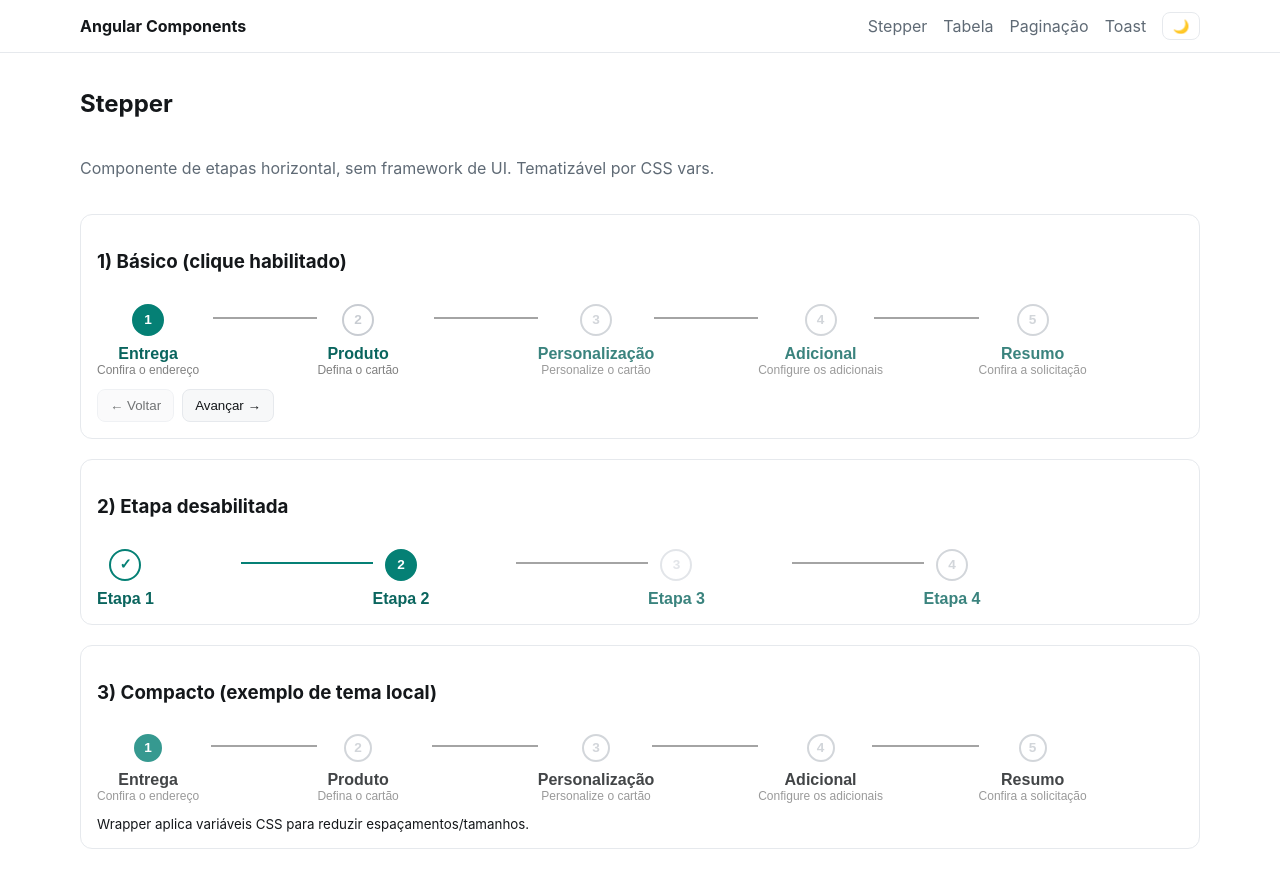
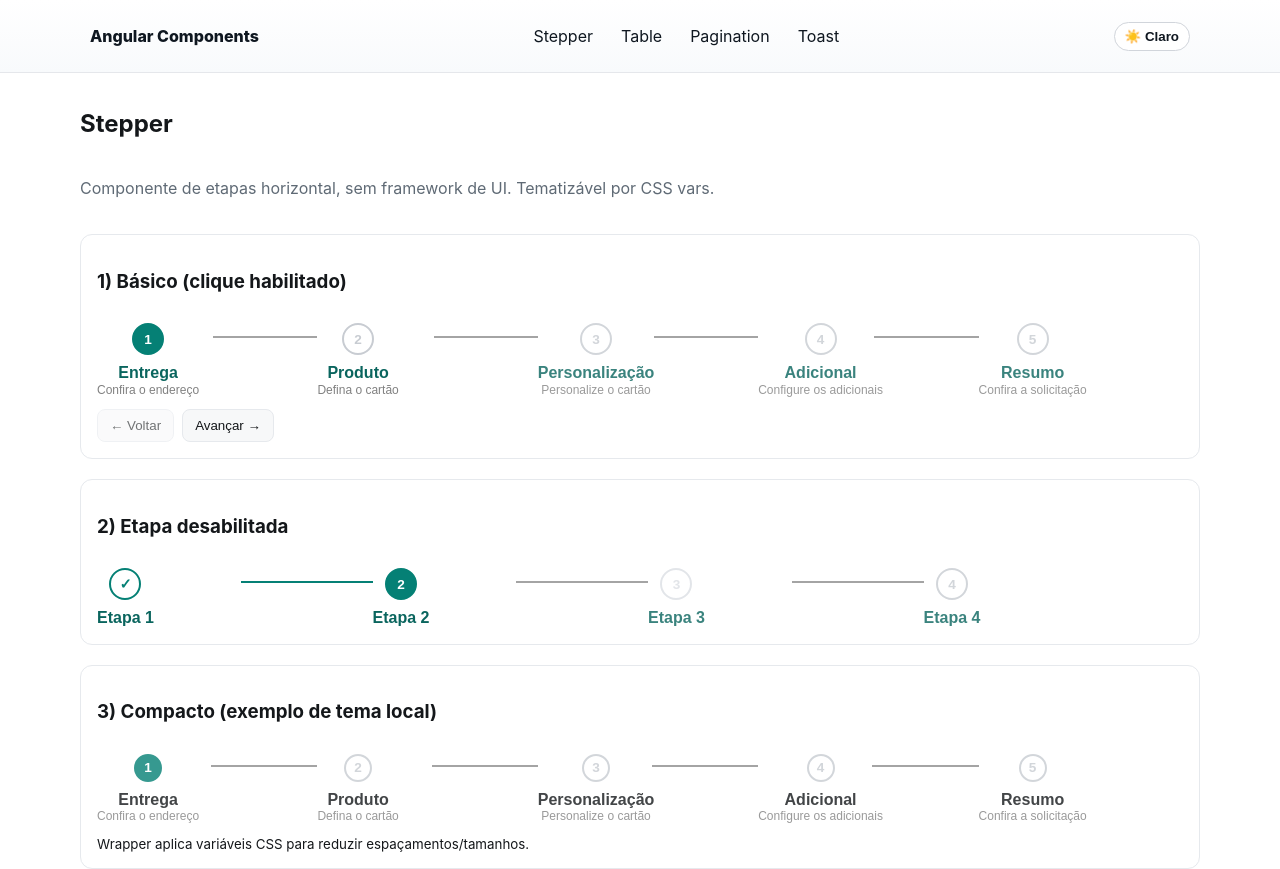
Before and after one commit to AysllaGomes/angular-components, an Angular app: page /demo in a window 1280 px wide. Shown: the top 869 px of the page. Built offline with nearby package versions, Linux system fonts and the light colour scheme.

Commit message:
feat(demo): new sticky header with nav and theme toggle
- DemoHeader refeito (HTML/SASS) com marca, navegação e botão de tema
- Acessibilidade: skip-link, melhor contraste no dark
- Utilitários globais: .container e scroll-margin para anchors

```diff
--- a/src/app/demo/layout/header/header.component.html
+++ b/src/app/demo/layout/header/header.component.html
@@ -1,17 +1,22 @@
+<a class="skip-link" href="#main">Pular para o conteúdo</a>
+
 <header class="demo-header">
-  <div class="container">
-    <a class="brand" routerLink="/">Angular Components</a>
+  <div class="container hdr">
+    <a class="brand" href="#top" aria-label="Página inicial">
+      Angular Components
+    </a>
 
-    <nav class="nav">
+    <nav class="nav" aria-label="Seções da demo">
       <a href="#stepper">Stepper</a>
-      <a href="#table">Tabela</a>
-      <a href="#pagination">Paginação</a>
+      <a href="#table">Table</a>
+      <a href="#pagination">Pagination</a>
       <a href="#toast">Toast</a>
-      <!-- futuramente: <a href="#badge">Badge</a> ... -->
     </nav>
 
-    <button type="button" class="theme-btn" (click)="toggle()">
-      {{ current() === 'light' ? '🌙' : '☀️' }}
-    </button>
+    <div class="actions">
+      <button class="pill" type="button" (click)="toggleTheme()">
+        {{ theme.theme() === 'light' ? '☀️ Claro' : '🌙 Escuro' }}
+      </button>
+    </div>
   </div>
 </header>
--- a/src/app/demo/layout/header/header.component.sass
+++ b/src/app/demo/layout/header/header.component.sass
@@ -1,38 +1,81 @@
+/* skip link (acessibilidade) */
+.skip-link
+  position: absolute
+  left: -9999px
+  top: auto
+  width: 1px
+  height: 1px
+  overflow: hidden
+  &:focus
+    position: fixed
+    left: 16px
+    top: 16px
+    width: auto
+    height: auto
+    background: #111827
+    color: #fff
+    padding: .5rem .75rem
+    border-radius: .5rem
+    z-index: 999
+
 .demo-header
   position: sticky
   top: 0
-  z-index: 20
-  backdrop-filter: blur(6px)
-  border-bottom: 1px solid var(--border)
-  background: color-mix(in oklab, var(--bg) 85%, transparent)
+  z-index: 50
+  border-bottom: 1px solid var(--hdr-border)
+  background: var(--hdr-bg)
+  backdrop-filter: saturate(180%) blur(8px)
 
-  .container
-    max-width: 1120px
-    margin: 0 auto
-    padding: .75rem 1rem
-    display: grid
-    grid-template-columns: 1fr auto auto
-    align-items: center
-    gap: 1rem
+.hdr
+  display: grid
+  grid-template-columns: auto 1fr auto
+  align-items: center
+  gap: 16px
+  min-height: 56px
+  padding: 8px 0
 
+.brand
+  font-weight: 800
+  text-decoration: none
+  color: var(--hdr-link)
+
+.nav
+  display: flex
+  gap: 12px
+  flex-wrap: wrap
+  justify-content: center
+  a
+    color: var(--hdr-link)
+    text-decoration: none
+    padding: 6px 8px
+    border-radius: 8px
+    &:hover
+      background: var(--hdr-link-hover)
+
+.actions
+  display: flex
+  gap: 8px
+
+.pill
+  appearance: none
+  border: 1px solid var(--hdr-pill-border)
+  background: var(--hdr-pill-bg)
+  color: var(--hdr-pill-color)
+  padding: 6px 10px
+  border-radius: 9999px
+  font-weight: 600
+  cursor: pointer
+
+@media (max-width: 840px)
+  .hdr
+    grid-template-columns: auto 1fr
+    grid-template-areas: 'brand actions' 'nav nav'
+    row-gap: 8px
   .brand
-    font-weight: 700
-    text-decoration: none
-    color: var(--fg)
-
+    grid-area: brand
   .nav
-    display: flex
-    gap: 1rem
-    a
-      color: var(--muted)
-      text-decoration: none
-      &:hover
-        color: var(--fg)
-
-  .theme-btn
-    border: 1px solid var(--border)
-    background: var(--surface)
-    color: var(--fg)
-    padding: .35rem .6rem
-    border-radius: .5rem
-    cursor: pointer
+    grid-area: nav
+    justify-content: flex-start
+  .actions
+    grid-area: actions
+    justify-content: flex-end
--- a/src/app/demo/layout/header/header.component.ts
+++ b/src/app/demo/layout/header/header.component.ts
@@ -1,4 +1,3 @@
-import { RouterLink } from '@angular/router';
 import { Component, inject } from '@angular/core';
 
 import { ThemeService } from '../../../shared/services/theme.service';
@@ -6,12 +5,10 @@ import { ThemeService } from '../../../shared/services/theme.service';
 @Component({
   selector: 'app-demo-header',
   standalone: true,
-  imports: [RouterLink],
   templateUrl: './header.component.html',
   styleUrl: './header.component.sass'
 })
 export class HeaderComponent {
-  private theme = inject(ThemeService);
-  current = this.theme.theme;
-  toggle = () => this.theme.toggle();
+  theme = inject(ThemeService);
+  toggleTheme() { this.theme.toggle(); }
 }
--- a/src/styles.sass
+++ b/src/styles.sass
@@ -21,8 +21,25 @@
 
   --stepper-bullet-size: 28px
 
+:root
+  --hdr-bg: linear-gradient(180deg, #ffffff 0, #f8fafc 100%)
+  --hdr-border: #e5e7eb
+  --hdr-link: #0f1720
+  --hdr-link-hover: #eef2f7
+  --hdr-pill-bg: #ffffff
+  --hdr-pill-border: #d1d5db
+  --hdr-pill-color: #0f1720
+
 /* Tema escuro */
 :root[data-theme="dark"]
+  --hdr-bg: #0c0d10
+  --hdr-border: #273142
+  --hdr-link: #e5e7eb
+  --hdr-link-hover: #1f2937
+  --hdr-pill-bg: #0f1720
+  --hdr-pill-border: #334155
+  --hdr-pill-color: #e5e7eb
+
   --bg: #0c0d10
   --surface: #121319
   --surface-2: #171924
@@ -75,3 +92,17 @@ html, body
   color: var(--fg)
   font-family: Inter, system-ui, -apple-system, Segoe UI, Roboto, Arial, "Helvetica Neue", sans-serif
   margin: 0
+
+/* largura padrão das seções */
+.container
+  max-width: 1100px
+  margin: 0 auto
+  padding: 0 16px
+
+/* espaço das seções da demo */
+.demo-main
+  padding-block: 24px
+
+/* quando navegar por #âncoras, não colar no header sticky */
+[id]
+  scroll-margin-top: 76px
```
